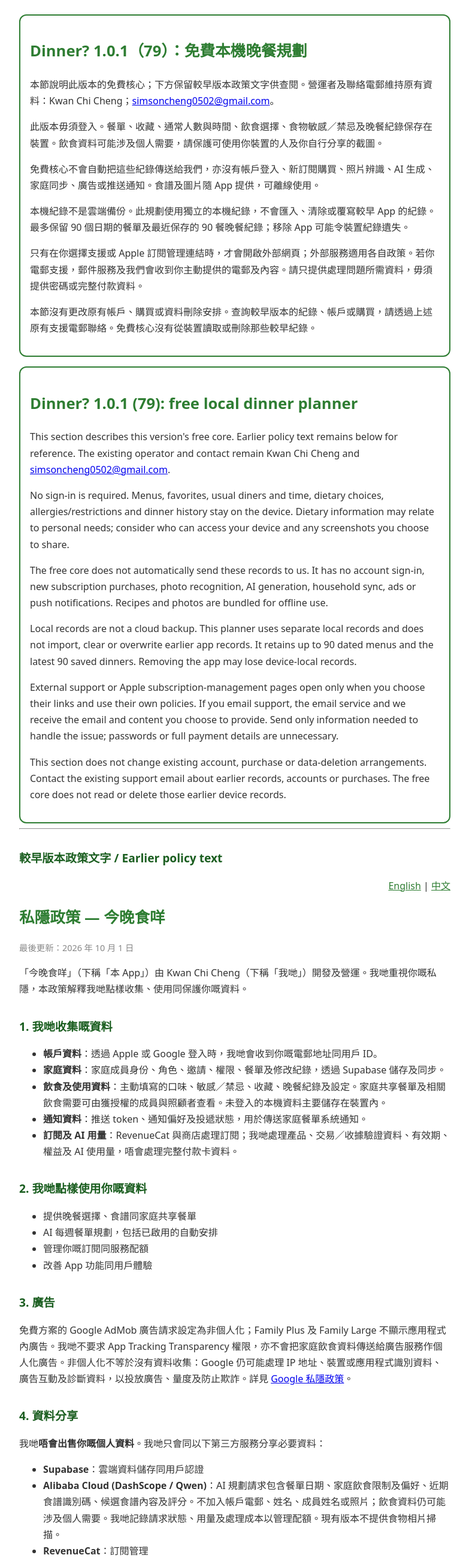
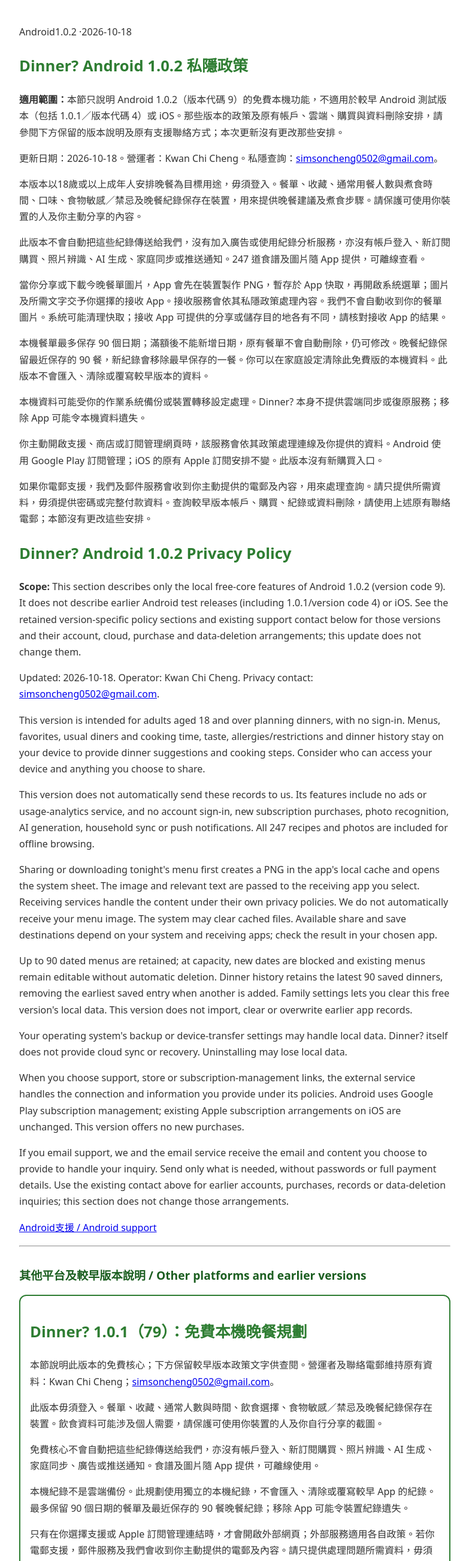
Before and after one commit to simsoncheng0502-stack/whatsfordinner-legal, a plain HTML site: page privacy.html in a window 1280 px wide. Shown: the top 2603 px of the page at 60% size, without its empty margins (248-1031 px from the left). Drawn offline with Linux system fonts and the light colour scheme.

Commit message:
Document Android code9 privacy and support
Add reviewed bilingual privacy and support information specifically for Android 1.0.2 (version code 9), preserving existing legacy and iOS explanations.

```diff
--- a/privacy.html
+++ b/privacy.html
@@ -15,6 +15,30 @@
 </style>
 </head>
 <body>
+<p>Android1.0.2 ·2026-10-18</p>
+<section id="android-1-0-2-privacy" lang="zh-Hant"><h1>Dinner? Android 1.0.2 私隱政策</h1>
+<p><strong>適用範圍：</strong>本節只說明 Android 1.0.2（版本代碼 9）的免費本機功能，不適用於較早 Android 測試版本（包括 1.0.1／版本代碼 4）或 iOS。那些版本的政策及原有帳戶、雲端、購買與資料刪除安排，請參閱下方保留的版本說明及原有支援聯絡方式；本次更新沒有更改那些安排。</p>
+<p>更新日期：2026-10-18。營運者：Kwan Chi Cheng。私隱查詢：<a href="mailto:simsoncheng0502@gmail.com">simsoncheng0502@gmail.com</a>。</p>
+<p>本版本以18歲或以上成年人安排晚餐為目標用途，毋須登入。餐單、收藏、通常用餐人數與煮食時間、口味、食物敏感／禁忌及晚餐紀錄保存在裝置，用來提供晚餐建議及煮食步驟。請保護可使用你裝置的人及你主動分享的內容。</p>
+<p>此版本不會自動把這些紀錄傳送給我們，沒有加入廣告或使用紀錄分析服務，亦沒有帳戶登入、新訂閱購買、照片辨識、AI 生成、家庭同步或推送通知。247 道食譜及圖片隨 App 提供，可離線查看。</p>
+<p>當你分享或下載今晚餐單圖片，App 會先在裝置製作 PNG，暫存於 App 快取，再開啟系統選單；圖片及所需文字交予你選擇的接收 App。接收服務會依其私隱政策處理內容。我們不會自動收到你的餐單圖片。系統可能清理快取；接收 App 可提供的分享或儲存目的地各有不同，請核對接收 App 的結果。</p>
+<p>本機餐單最多保存 90 個日期；滿額後不能新增日期，原有餐單不會自動刪除，仍可修改。晚餐紀錄保留最近保存的 90 餐，新紀錄會移除最早保存的一餐。你可以在家庭設定清除此免費版的本機資料。此版本不會匯入、清除或覆寫較早版本的資料。</p>
+<p>本機資料可能受你的作業系統備份或裝置轉移設定處理。Dinner? 本身不提供雲端同步或復原服務；移除 App 可能令本機資料遺失。</p>
+<p>你主動開啟支援、商店或訂閱管理網頁時，該服務會依其政策處理連線及你提供的資料。Android 使用 Google Play 訂閱管理；iOS 的原有 Apple 訂閱安排不變。此版本沒有新購買入口。</p>
+<p>如果你電郵支援，我們及郵件服務會收到你主動提供的電郵及內容，用來處理查詢。請只提供所需資料，毋須提供密碼或完整付款資料。查詢較早版本帳戶、購買、紀錄或資料刪除，請使用上述原有聯絡電郵；本節沒有更改這些安排。</p></section>
+<section lang="en"><h1>Dinner? Android 1.0.2 Privacy Policy</h1>
+<p><strong>Scope:</strong> This section describes only the local free-core features of Android 1.0.2 (version code 9). It does not describe earlier Android test releases (including 1.0.1/version code 4) or iOS. See the retained version-specific policy sections and existing support contact below for those versions and their account, cloud, purchase and data-deletion arrangements; this update does not change them.</p>
+<p>Updated: 2026-10-18. Operator: Kwan Chi Cheng. Privacy contact: <a href="mailto:simsoncheng0502@gmail.com">simsoncheng0502@gmail.com</a>.</p>
+<p>This version is intended for adults aged 18 and over planning dinners, with no sign-in. Menus, favorites, usual diners and cooking time, taste, allergies/restrictions and dinner history stay on your device to provide dinner suggestions and cooking steps. Consider who can access your device and anything you choose to share.</p>
+<p>This version does not automatically send these records to us. Its features include no ads or usage-analytics service, and no account sign-in, new subscription purchases, photo recognition, AI generation, household sync or push notifications. All 247 recipes and photos are included for offline browsing.</p>
+<p>Sharing or downloading tonight's menu first creates a PNG in the app's local cache and opens the system sheet. The image and relevant text are passed to the receiving app you select. Receiving services handle the content under their own privacy policies. We do not automatically receive your menu image. The system may clear cached files. Available share and save destinations depend on your system and receiving apps; check the result in your chosen app.</p>
+<p>Up to 90 dated menus are retained; at capacity, new dates are blocked and existing menus remain editable without automatic deletion. Dinner history retains the latest 90 saved dinners, removing the earliest saved entry when another is added. Family settings lets you clear this free version's local data. This version does not import, clear or overwrite earlier app records.</p>
+<p>Your operating system's backup or device-transfer settings may handle local data. Dinner? itself does not provide cloud sync or recovery. Uninstalling may lose local data.</p>
+<p>When you choose support, store or subscription-management links, the external service handles the connection and information you provide under its policies. Android uses Google Play subscription management; existing Apple subscription arrangements on iOS are unchanged. This version offers no new purchases.</p>
+<p>If you email support, we and the email service receive the email and content you choose to provide to handle your inquiry. Send only what is needed, without passwords or full payment details. Use the existing contact above for earlier accounts, purchases, records or data-deletion inquiries; this section does not change those arrangements.</p></section>
+<p><a href="support.html">Android支援 / Android support</a></p>
+<hr><h2>其他平台及較早版本說明 / Other platforms and earlier versions</h2>
+
 
 <section lang="zh-Hant" style="border:2px solid #2e7d32;padding:16px;border-radius:12px">
 <h1>Dinner? 1.0.1（79）：免費本機晚餐規劃</h1>
```
Also changed, not shown: support.html (added, +15 -0 lines).
